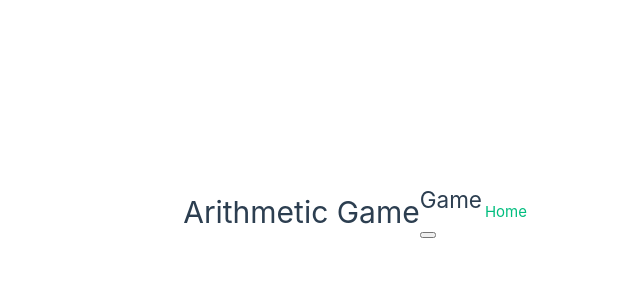
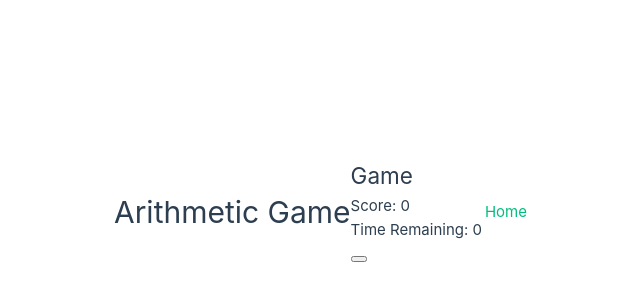
Before and after one commit to quantgamer/quant-gamer, a Vue app: page /arithmeticgame in a window 1280 px wide. Shown: the part 188-488 px from the top of the page, without its empty margins (110-750 px from the left). Built offline with nearby package versions, Linux system fonts and the light colour scheme; the HTML template or start-up script is replaced by a standard one.

Commit message:
set score to zero and time remaining to assigned time when starting game

```diff
--- a/src/views/ArithmeticGame.vue
+++ b/src/views/ArithmeticGame.vue
@@ -3,7 +3,11 @@ import { reactive, ref } from "vue";
 
 const gameStarted = ref(true);
 
-const startGame = () => (gameStarted.value = !gameStarted.value);
+const startGame = () => {
+  gameStarted.value = !gameStarted.value;
+  score.value = 0;
+  timeRemaining.value = settings.duration;
+};
 
 const settings = reactive({
   includeAddition: true,
@@ -14,6 +18,9 @@ const settings = reactive({
   multiplicationMax: 12,
   duration: 120,
 });
+
+const score = ref(0);
+const timeRemaining = ref(0);
 </script>
 
 <template>
@@ -71,6 +78,8 @@ const settings = reactive({
       </div>
       <div v-else class="game">
         <h2>Game</h2>
+        <p>Score: {{ score }}</p>
+        <p>Time Remaining: {{ timeRemaining }}</p>
       </div>
       <button @click="startGame" />
     </div>
```
